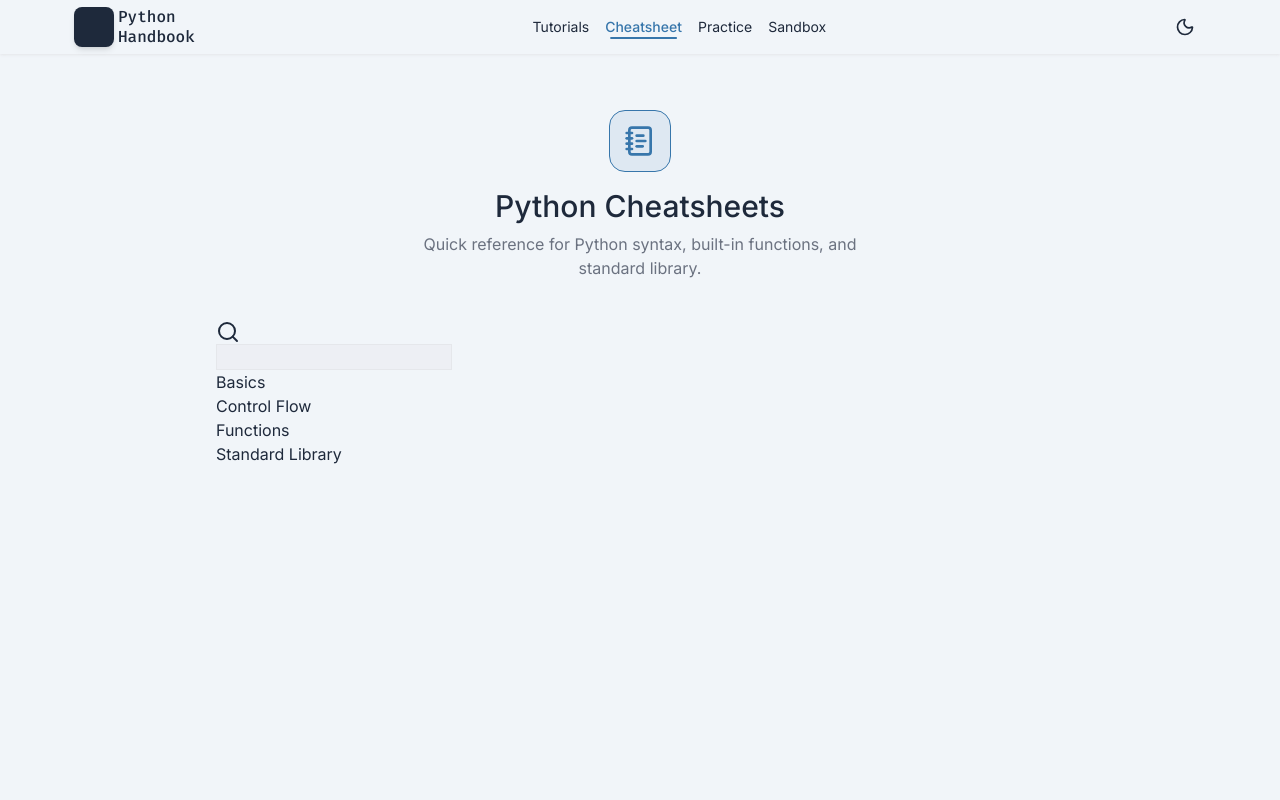
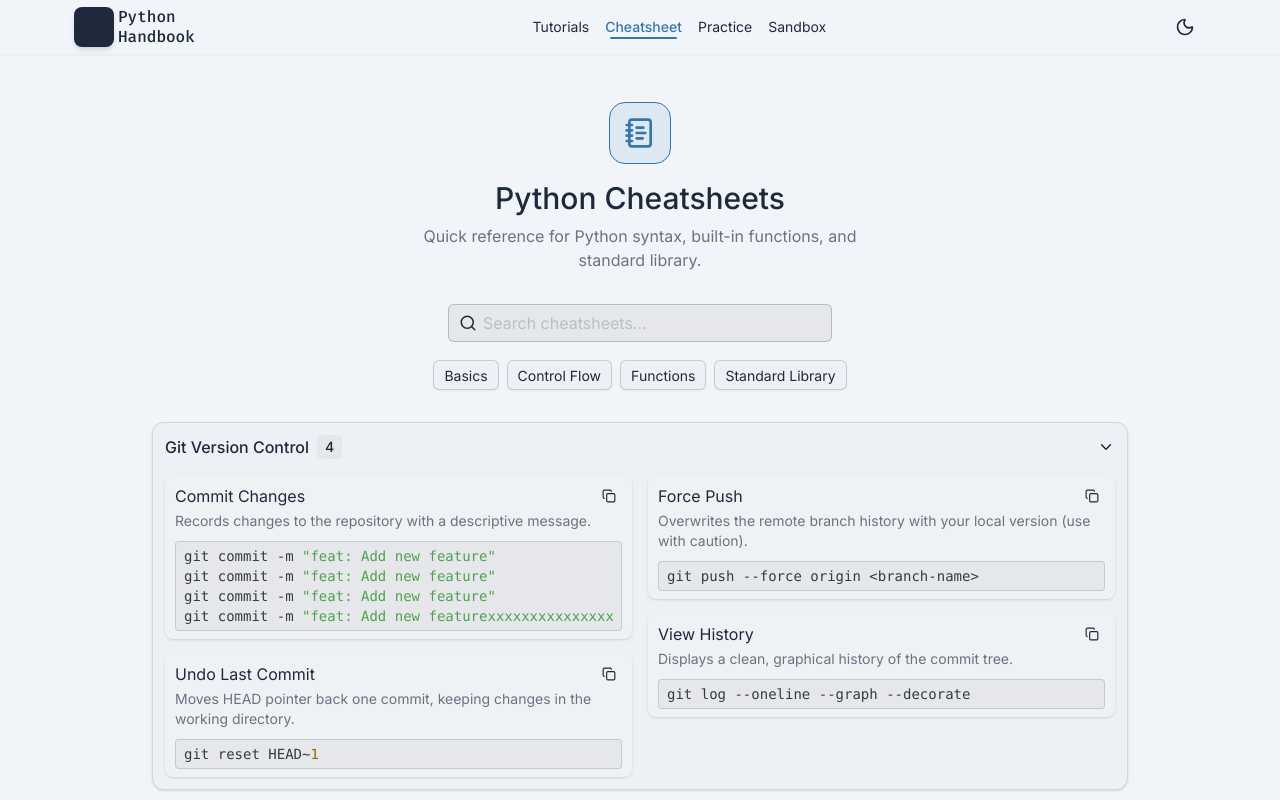
Before and after one commit to sam4web/python-handbook, a Next.js app: page /cheatsheet in a window 1280 px wide. Shown: the top 800 px of the page. Built offline with nearby package versions, Linux system fonts and the light colour scheme.

Commit message:
add cheatsheet components, mock data, add code component, moved code-block, and page styling

```diff
--- /dev/null
+++ b/app/cheatsheet/_components/cheatsheet-item.tsx
@@ -0,0 +1,62 @@
+"use client";
+
+import Code from "@/components/code";
+import Button from "@/components/ui/button";
+import { ICheatsheetCategory, ICheatsheetItem } from "@/lib/cheatsheets";
+import { cx } from "@/lib/utils";
+import { ChevronRight, Copy } from "lucide-react";
+import { useState } from "react";
+
+export default function CheatsheetItem({ item }: { item: ICheatsheetCategory }) {
+  const [active, setActive] = useState(true);
+  const firstColumn = item.cheatsheets.filter((_, index) => index % 2 === 0);
+  const secondColumn = item.cheatsheets.filter((_, index) => index % 2 === 1);
+
+  return (
+    <div className="border-muted-foreground/20 border rounded-xl shadow-sm bg-muted/30 p-3">
+      <div className="flex items-center justify-between w-full" onClick={() => setActive((prev) => !prev)}>
+        <div className="flex items-center gap-2 font-medium">
+          <p className="cursor-pointer">{item.name}</p>
+          <div className="bg-muted rounded-sm px-2 py-0.5 text-center">
+            <p className="text-sm">{item.cheatsheets.length}</p>
+          </div>
+        </div>
+        <ChevronRight className={cx("size-4.5 text-secondary-foreground", active ? "rotate-90" : "")} />
+      </div>
+
+      {active ? (
+        <div className="grid md:grid-cols-2 gap-4 items-start mt-4">
+          <div className="inline-grid gap-y-3.5">
+            {firstColumn.map((item, idx) => (
+              <CheatsheetItemContent key={idx} cheatsheet={item} />
+            ))}
+          </div>
+          <div className="inline-grid gap-y-3.5">
+            {secondColumn.map((item, idx) => (
+              <CheatsheetItemContent key={idx} cheatsheet={item} />
+            ))}
+          </div>
+        </div>
+      ) : null}
+    </div>
+  );
+}
+
+function CheatsheetItemContent({ cheatsheet }: { cheatsheet: ICheatsheetItem }) {
+  return (
+    <div className="bg-secondary/10 px-2.5 py-2 rounded-lg shadow-sm">
+      <div className="space-y-0.5 mb-2.5">
+        <div className="flex items-center justify-between">
+          <p>{cheatsheet.title}</p>
+          <Button variant="icon" className={cx("border-none! hover:bg-muted-foreground/10! rounded-md! p-1.5!")}>
+            <Copy className="size-3.5!" />
+          </Button>
+        </div>
+        <p className="text-sm text-muted-foreground">{cheatsheet.description}</p>
+      </div>
+      <div className="text-sm font-mono overflow-auto px-2 py-1 bg-muted border-muted-foreground/25 border rounded-sm inline-grid w-full">
+        <Code content={cheatsheet.content} language={"python"} />
+      </div>
+    </div>
+  );
+}
--- a/app/cheatsheet/page.tsx
+++ b/app/cheatsheet/page.tsx
@@ -1,10 +1,21 @@
 import { NotebookText, Search } from "lucide-react";
+import Link from "next/link";
+import CheatsheetItem from "./_components/cheatsheet-item";
+import { mockCheatsheetData } from "@/lib/cheatsheets";
+
+const cheatsheetTopics = [
+  { title: "Basics", href: "#basics" },
+  { title: "Control Flow", href: "control-flow" },
+  { title: "Functions", href: "#functions" },
+  { title: "Standard Library", href: "#standard-library" },
+];
 
 export default function CheatsheetPage() {
   return (
-    <main className="md:max-w-3xl xl:max-w-4xl mx-auto">
-      <div className="px-6 py-4">
-        <div className="text-center my-6 md:my-10">
+    <main className="md:max-w-4xl xl:max-w-5xl mx-auto">
+      <div className="px-3 md:px-6 py-3">
+        <div className="space-y-6 md:space-y-8 my-4 md:my-9">
+          <div className="text-center">
             <div className="p-2.5 md:p-3.5 dark:bg-primary/5 bg-primary/10 rounded-2xl inline-block border-primary border mb-2.5">
               <NotebookText className="size-8 text-primary" />
             </div>
@@ -14,16 +25,37 @@ export default function CheatsheetPage() {
             </p>
           </div>
 
-        <label>
-          <Search />
-          <input type="text" className="border border-muted bg-muted/40 text-muted-foreground outline-none" />
+          <div className="space-y-2 md:space-y-4.5">
+            <div className="max-w-sm mx-auto">
+              <label className="border border-muted-foreground/40 bg-muted flex items-center py-1.5 px-2.5 rounded-md gap-1.5">
+                <Search className="size-4.5" />
+                <input
+                  type="text"
+                  className="text-muted-foreground outline-none flex-1 placeholder:text-muted-foreground/35 focus:placeholder:text-transparent"
+                  placeholder="Search cheatsheets..."
+                />
               </label>
+            </div>
 
-        <div>
-          <p>Basics</p>
-          <p>Control Flow</p>
-          <p>Functions</p>
-          <p>Standard Library</p>
+            <div className="flex items-center justify-center flex-wrap gap-2">
+              {cheatsheetTopics.map((topic, idx) => (
+                <div
+                  key={idx}
+                  className="border-muted-foreground/30 border px-2.5 py-0.5 rounded-md shadow-xs bg-muted/35 hover:bg-primary/10 hover:text-accent cursor-pointer"
+                >
+                  <Link className="text-sm" href={topic.href}>
+                    {topic.title}
+                  </Link>
+                </div>
+              ))}
+            </div>
+          </div>
+
+          <div className="space-y-2 md:space-y-4.5 max-w-lg md:max-w-full mx-auto">
+            {mockCheatsheetData.map((item) => (
+              <CheatsheetItem key={item.id} item={item} />
+            ))}
+          </div>
         </div>
       </div>
     </main>
--- a/app/globals.css
+++ b/app/globals.css
@@ -44,7 +44,6 @@
 @theme inline {
   --color-background: var(--background);
   --color-foreground: var(--foreground);
-  --color-card: var(--card);
   --color-border: var(--border);
   --color-muted: var(--muted);
   --color-muted-foreground: var(--muted-foreground);
--- a/app/tutorials/[slug]/page.tsx
+++ b/app/tutorials/[slug]/page.tsx
@@ -1,9 +1,9 @@
 import { getAllTutorialSlugs, getTutorialContent, getTutorialMetadata } from "@/lib/tutorials";
 import ReactMarkdown, { Components } from "react-markdown";
-import CodeBlock from "@/components/code-block";
 import Link from "next/link";
 import remarkGfm from "remark-gfm";
 import { Metadata } from "next";
+import CodeBlock from "../_components/code-block";
 
 export async function generateStaticParams() {
   const slugs = getAllTutorialSlugs();
--- a/app/tutorials/_components/tutorial-sidebar.tsx
+++ b/app/tutorials/_components/tutorial-sidebar.tsx
@@ -43,8 +43,8 @@ export default function TutorialSidebar({ sidebarItems }: { sidebarItems: Sideba
       ) : null}
       <aside
         className={cx(
-          "z-5 overflow-y-auto bg-muted w-full top-12 left-0 select-none shadow-sm shadow-muted styled-scrollbar",
-          isMobile ? "max-w-md fixed h-dvh" : "sticky max-w-72 h-[calc(100dvh-54px)]",
+          "z-5 overflow-y-auto w-full top-12 left-0 select-none shadow-sm shadow-muted styled-scrollbar",
+          isMobile ? "max-w-md fixed h-dvh bg-muted/80" : "sticky max-w-72 h-[calc(100dvh-54px)] bg-secondary/10",
           !showTutorialSidebar && isMobile ? "-translate-x-full" : ""
         )}
       >
--- /dev/null
+++ b/components/code.tsx
@@ -0,0 +1,25 @@
+"use client";
+
+import { useTheme } from "next-themes";
+import SyntaxHighlighter from "react-syntax-highlighter";
+import { atomOneDark, atomOneLight } from "react-syntax-highlighter/dist/esm/styles/hljs";
+
+export default function Code({ language, content }: { language: string; content: string }) {
+  const { theme } = useTheme();
+  const customStyle = {
+    margin: 0,
+    padding: 0,
+    background: "transparent",
+  };
+
+  return (
+    <SyntaxHighlighter
+      language={language}
+      customStyle={customStyle}
+      style={theme === "dark" ? atomOneDark : atomOneLight}
+      PreTag="div"
+    >
+      {content}
+    </SyntaxHighlighter>
+  );
+}
--- /dev/null
+++ b/lib/cheatsheets.ts
@@ -0,0 +1,113 @@
+export interface ICheatsheetItem {
+  title: string;
+  description: string;
+  content: string;
+}
+
+export interface ICheatsheetCategory {
+  id: number;
+  name: string;
+  cheatsheets: ICheatsheetItem[];
+}
+
+export const mockCheatsheetData: ICheatsheetCategory[] = [
+  {
+    id: 1,
+    name: "Git Version Control", // <-- Usage updated here
+    cheatsheets: [
+      {
+        title: "Commit Changes",
+        description: "Records changes to the repository with a descriptive message.",
+        content: `git commit -m "feat: Add new feature"
+git commit -m "feat: Add new feature"
+git commit -m "feat: Add new feature"
+git commit -m "feat: Add new featurexxxxxxxxxxxxxxxxxxxxxxxxxxxxx"`,
+      },
+      {
+        title: "Force Push",
+        description: "Overwrites the remote branch history with your local version (use with caution).",
+        content: `git push --force origin <branch-name>`,
+      },
+      {
+        title: "Undo Last Commit",
+        description: "Moves HEAD pointer back one commit, keeping changes in the working directory.",
+        content: `git reset HEAD~1`,
+      },
+      {
+        title: "View History",
+        description: "Displays a clean, graphical history of the commit tree.",
+        content: `git log --oneline --graph --decorate`,
+      },
+    ],
+  },
+  {
+    id: 2,
+    name: "CSS Layouts and Styling", // <-- Usage updated here
+    cheatsheets: [
+      {
+        title: "Center Horizontally (Flexbox)",
+        description: "Centers an item within a flex container along the main axis.",
+        content: `.container {
+  display: flex;
+  justify-content: center;
+}`,
+      },
+      {
+        title: "Grid Template",
+        description: "Defines a 3-column grid with equal width tracks.",
+        content: `.grid-layout {
+  display: grid;
+  grid-template-columns: repeat(3, 1fr);
+  gap: 1rem;
+}`,
+      },
+      {
+        title: "Visually Hide Element",
+        description: "Hides an element from view but keeps it accessible to screen readers.",
+        content: `.sr-only {
+  position: absolute;
+  width: 1px;
+  height: 1px;
+  padding: 0;
+  margin: -1px;
+  overflow: hidden;
+  clip: rect(0, 0, 0, 0);
+  white-space: nowrap;
+  border-width: 0;
+}`,
+      },
+    ],
+  },
+  {
+    id: 3,
+    name: "TypeScript Basics", // <-- Usage updated here
+    cheatsheets: [
+      {
+        title: "Interface Definition",
+        description: "Defines a shape for objects to ensure type safety.",
+        content: `interface User {
+  id: number;
+  name: string;
+  email?: string; // optional property
+}`,
+      },
+      {
+        title: "Generics Usage",
+        description: "Creates reusable components that can work over several types.",
+        content: `function identity<T>(arg: T): T {
+  return arg;
+}
+
+const num = identity<number>(42);`,
+      },
+      {
+        title: "Union Types",
+        description: "Allows a variable to be one of several types.",
+        content: `let status: "success" | "error" | number;
+
+status = "success";
+status = 404;`,
+      },
+    ],
+  },
+];
```
Also changed, not shown: app/tutorials/_components/code-block.tsx (renamed from components/code-block.tsx, +5 -33 lines). Lines whose indentation alone changed are shown as unchanged.
